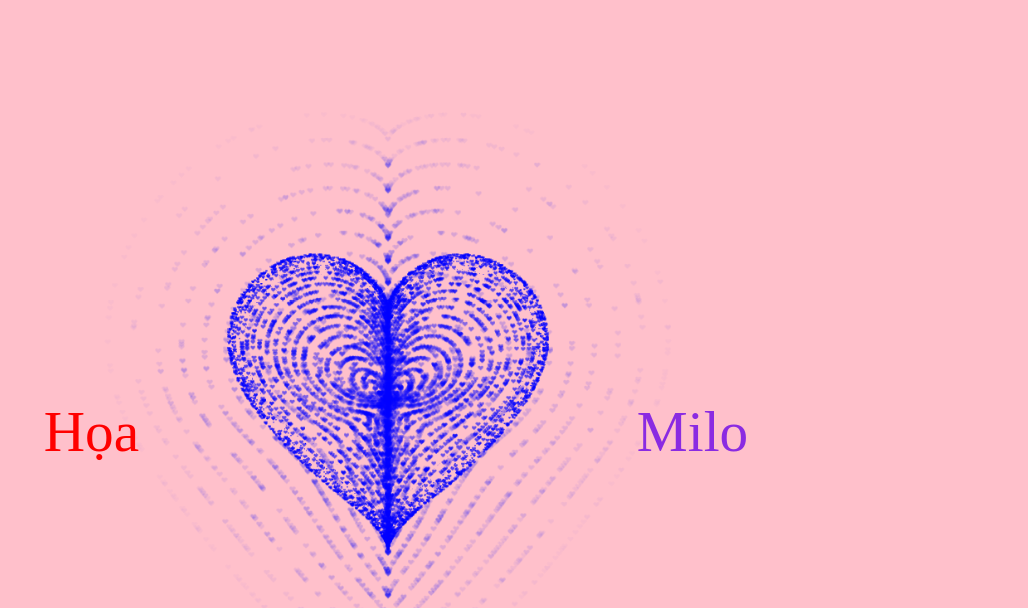
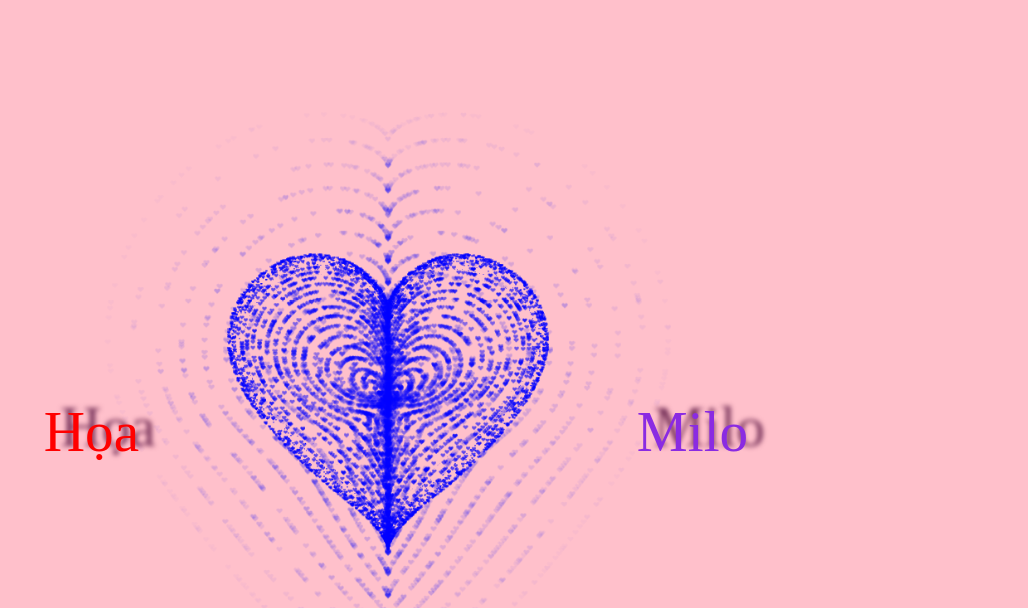
Before and after one commit to hoadev69/hh, a plain HTML site: page index.html in a window 1280 px wide. Shown: the top 608 px of the page, without its empty margins (252-1280 px from the left). Drawn offline with Linux system fonts and the light colour scheme; animation ran at ten frames a second.

Commit message:
Update source code

```diff
--- a/style.css
+++ b/style.css
@@ -64,11 +64,13 @@ body {
 	position: absolute;
 	right: 300px;
 	color: red;
+	text-shadow: 20px -7px 7px #77325a;
 }
 .name2 {
 	position: absolute;
 	left: 300px;
 	color: blueviolet;
+	text-shadow: 20px -7px 7px #77325a;
 }
 
 @keyframes animate {
```
